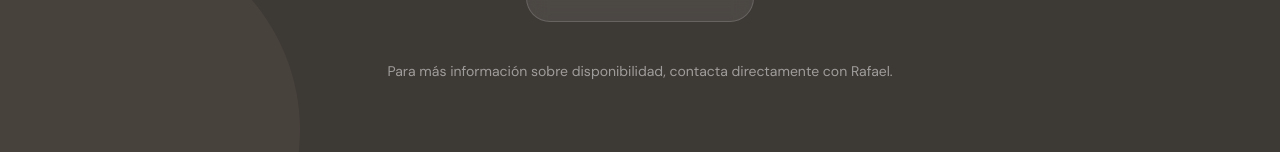
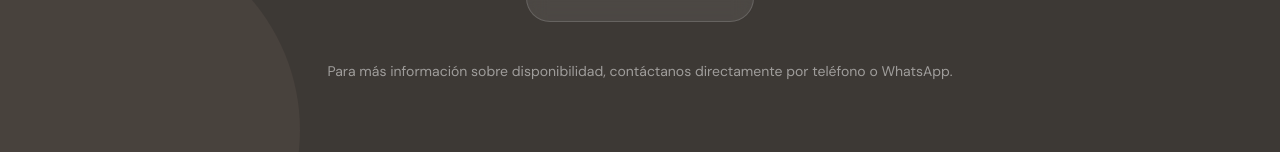
Before and after one commit to fisioterapia-rafael/fisioterapia-rafael.github.io, a plain HTML site: page index.html in a window 1280 px wide. Shown: the part 3297-3449 px from the top of the page. Drawn offline with nearby package versions, Linux system fonts and the light colour scheme.

Commit message:
Actualizar texto de disponibilidad con referencia a teléfono y WhatsApp
Co-Authored-By: Claude Sonnet 4.6 <noreply@anthropic.com>

```diff
--- a/index.html
+++ b/index.html
@@ -178,7 +178,7 @@
     </div>
 
     <p class="schedule-note">
-      Para más información sobre disponibilidad, contacta directamente con Rafael.
+      Para más información sobre disponibilidad, contáctanos directamente por teléfono o WhatsApp.
     </p>
   </section>
 
```
